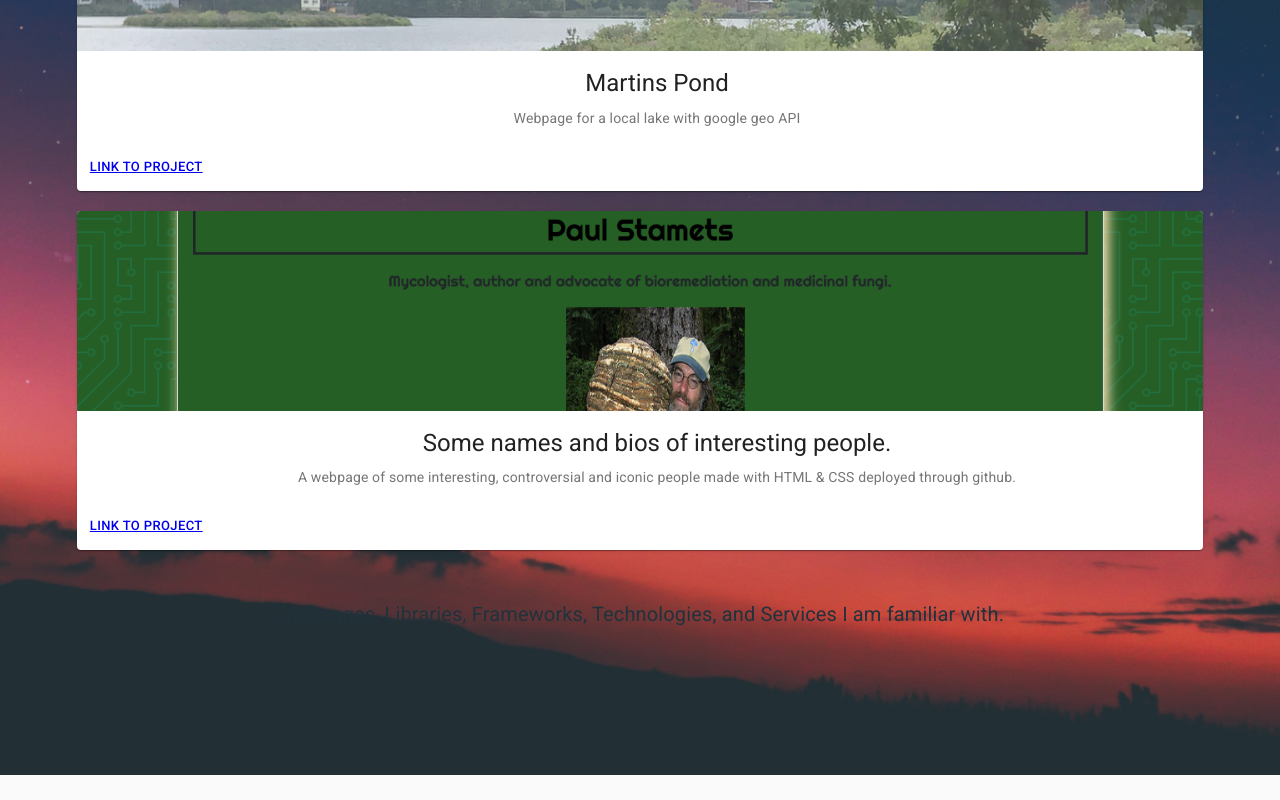
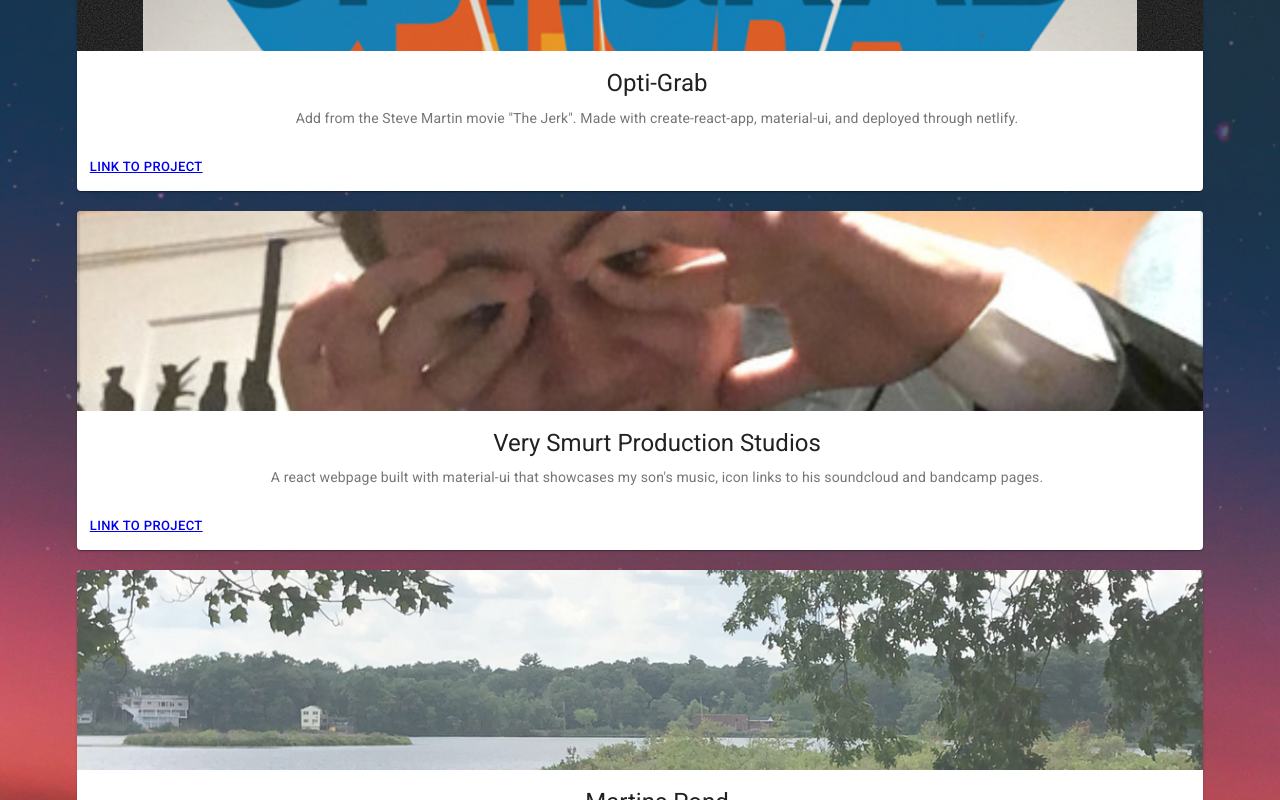
Before and after one commit to gubna/web-dev, a React (Create React App) app: page / in a window 1280 px wide. Shown: the part 1117-1917 px from the top of the page. Before the commit the page ends 1892 px from the top, so only its background shows below. Built offline with nearby package versions, Linux system fonts and the light colour scheme.

Commit message:
added very smurt page

```diff
--- a/src/App.js
+++ b/src/App.js
@@ -1,12 +1,13 @@
 import React from 'react';
-import Card from './component/card.js';
+import Joy from './component/joyoftravel.js';
 import Header from './component/header.js';
-import Cards from './component/cards';
-import Cardss from './component/cardss.js';
+import Pond from './component/martinspond';
+import Bio from './component/bios.js';
 import Codes from './component/iconss.js';
 import Codess from './component/iconsss.js';
 import Codesss from './component/iconssss.js';
-import Cardsss from './component/cardsss.js';
+import Optigrab from './component/optigrab.js';
+import Smurt from './component/verysmurt.js';
 import ElevateAppBar from './component/appbar.js';
 import './App.css';
 
@@ -17,10 +18,12 @@ function App() {
     <div className="container">
       <ElevateAppBar />
       <Header />
-      <Card /><br></br>
-      <Cardsss /><br></br>
-      <Cards /><br></br>
-      <Cardss /><br></br>
+      <Bio /><br></br>
+      <Joy /><br></br>
+      <Optigrab /><br></br>
+      <Smurt /><br></br>
+      <Pond /><br></br>
+
       <Codesss /><br></br>
       <Codess /><br></br>
       <Codes />
--- /dev/null
+++ b/src/component/verysmurt.js
@@ -0,0 +1,53 @@
+import React from 'react';
+import { makeStyles } from '@material-ui/core/styles';
+import Card from '@material-ui/core/Card';
+import CardActionArea from '@material-ui/core/CardActionArea';
+import CardActions from '@material-ui/core/CardActions';
+import CardContent from '@material-ui/core/CardContent';
+import CardMedia from '@material-ui/core/CardMedia';
+import Button from '@material-ui/core/Button';
+import Typography from '@material-ui/core/Typography';
+import Smart from '../images/verysmurt.png';
+import { flexbox } from '@material-ui/system';
+
+const useStyles = makeStyles({
+  card: {
+    maxWidth: 1200,
+  },
+  media: {
+    height: 200,
+  },
+  content: {
+    paddingLeft: 50,
+  }
+});
+
+export default function MediaCard() {
+  const classes = useStyles();
+
+  return (
+    <Card className={classes.card}>
+      <CardActionArea>
+        <CardMedia
+          className={classes.media}
+          image= {Smart}
+          title="very smurt studios"
+        />
+        <CardContent className={classes.content}>
+          <Typography gutterBottom variant="h5" component="h2">
+          Very Smurt Production Studios
+          </Typography>
+          <Typography variant="body2" color="textSecondary" component="p">
+            A react webpage built with material-ui that showcases my son's music, icon links to his soundcloud and bandcamp pages.
+          </Typography>
+        </CardContent>
+      </CardActionArea>
+      <CardActions>
+
+        <Button  size="small" color="primary" ><a href="https://stupefied-benz-c274dc.netlify.com">Link to Project</a>
+
+        </Button>
+      </CardActions>
+    </Card>
+  );
+}
```
Also changed, not shown: src/component/bios.js (renamed from src/component/cardss.js), src/component/joyoftravel.js (renamed from src/component/card.js), src/component/martinspond.js (renamed from src/component/cards.js), src/component/optigrab.js (renamed from src/component/cardsss.js), src/images/verysmurt.png (added).
